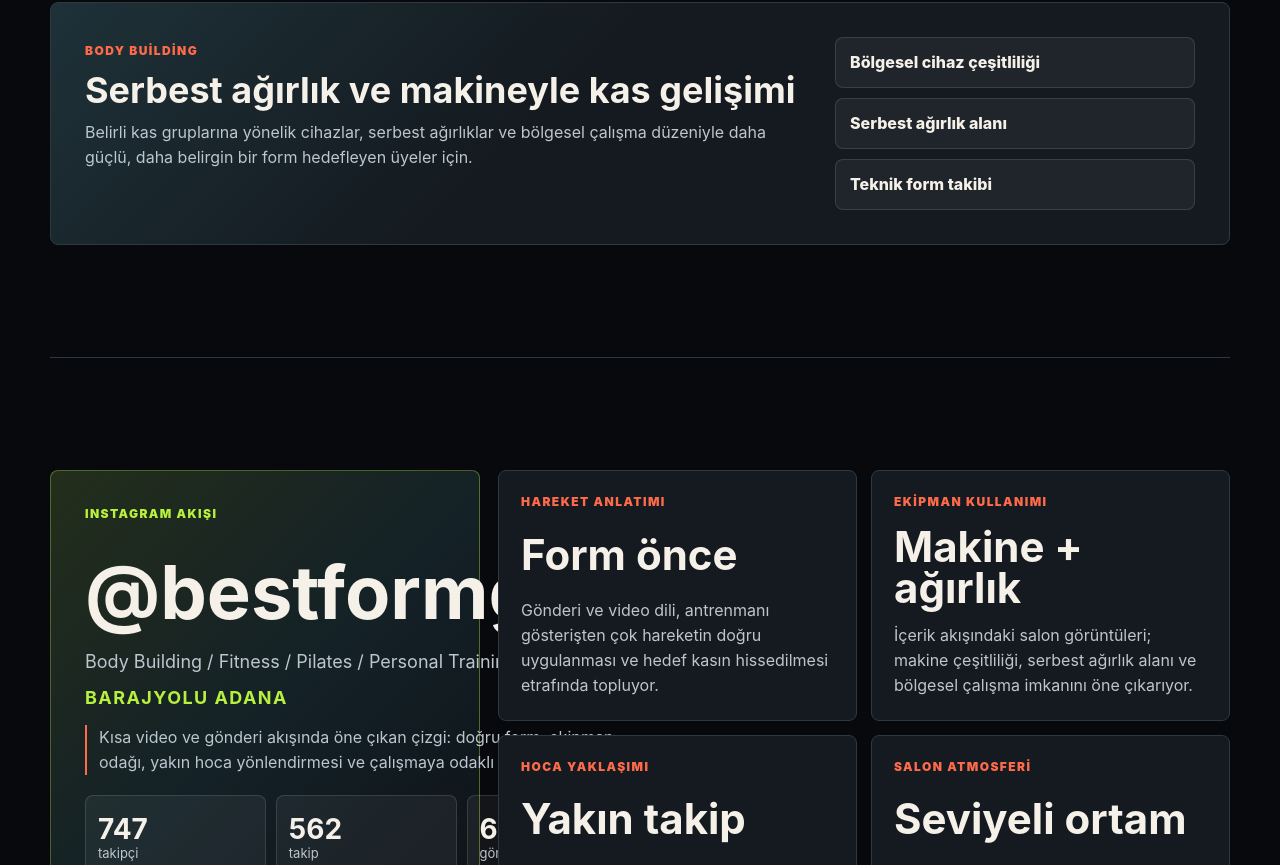
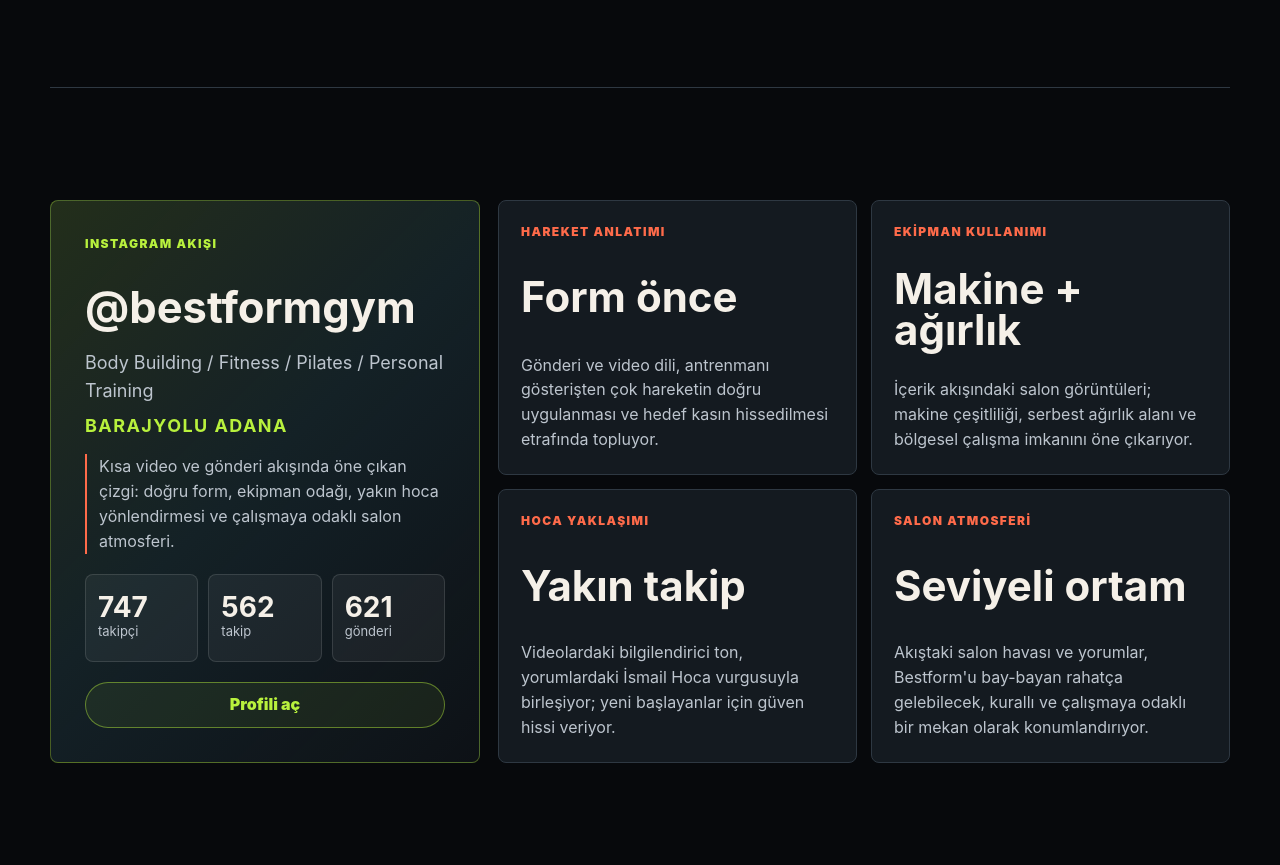
Before and after one commit to maliksrtl/BestForm-Gym, a Next.js app: page / in a window 1280 px wide. Shown: the part 1375-2240 px from the top of the page. Built offline with nearby package versions, Linux system fonts and the light colour scheme.

Commit message:
Fix BestForm social section layout

```diff
--- a/app/globals.css
+++ b/app/globals.css
@@ -396,6 +396,7 @@
 }
 
 .socialProfile {
+  min-width: 0;
   display: grid;
   align-content: start;
   gap: 20px;
@@ -410,7 +411,9 @@
 .socialProfile h2 {
   margin: 0;
   color: var(--text);
-  font-size: clamp(36px, 6vw, 74px);
+  max-width: 100%;
+  overflow-wrap: anywhere;
+  font-size: clamp(34px, 3.4vw, 48px);
   line-height: 0.95;
   letter-spacing: 0;
 }
@@ -419,6 +422,7 @@
   margin: 0;
   color: var(--muted);
   font-size: 18px;
+  overflow-wrap: anywhere;
 }
 
 .socialNote {
@@ -426,6 +430,7 @@
   border-left: 2px solid var(--coral);
   padding-left: 12px;
   color: var(--muted);
+  overflow-wrap: anywhere;
 }
 
 .socialBio strong {
--- a/app/page.jsx
+++ b/app/page.jsx
@@ -116,12 +116,12 @@
 ];
 
 const hours = [
-  ["Pazartesi", "11:00 - 22:00"],
-  ["Salı", "13:00 - 22:00"],
-  ["Çarşamba", "15:00 - 21:00"],
-  ["Perşembe", "13:00 - 22:00"],
-  ["Cuma", "13:00 - 22:00"],
-  ["Cumartesi", "12:00 - 21:00"],
+  ["Pazartesi", "09:00 - 23:00"],
+  ["Salı", "09:00 - 23:00"],
+  ["Çarşamba", "09:00 - 23:00"],
+  ["Perşembe", "09:00 - 23:00"],
+  ["Cuma", "09:00 - 23:00"],
+  ["Cumartesi", "09:00 - 21:00"],
   ["Pazar", "Kapalı"]
 ];
 
@@ -309,7 +309,6 @@
       <section className="servicesSection" id="services">
         <div className="sectionIntro">
           <p className="sectionLabel">Hizmetler</p>
-          <h2>Instagram bio'sundaki dört başlık burada gerçek çalışma akışına dönüyor.</h2>
           <p>
             Bestform'un açık profilinde verdiği hizmet çerçevesi net: body building, fitness, pilates ve personal training.
           </p>
```
